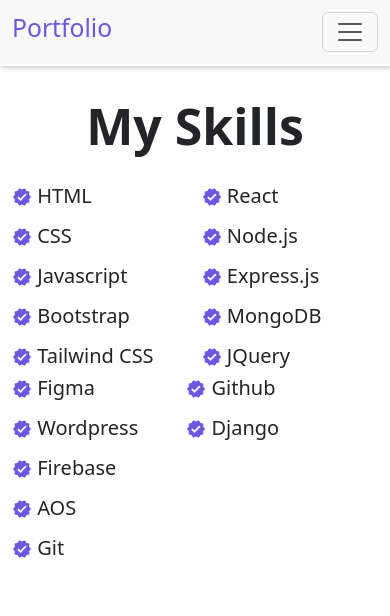
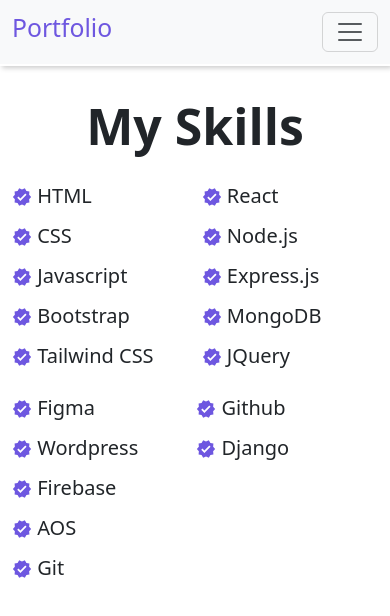
Before and after one commit to gokul-vsi/portfolio, a React (Vite) app: page /skill in a window 390 px wide. Shown: the top 616 px of the page. Built offline with nearby package versions, Linux system fonts and the light colour scheme.

Commit message:
skills-changes

```diff
--- a/src/App.css
+++ b/src/App.css
@@ -102,6 +102,12 @@
     .skill{
         margin-top: 20px !important;
     }
+    .skill-mobile{
+        margin-top: 20px !important;
+    }
+    .sk-mob{
+        margin-left: 10px !important;
+    }
 }
 .skill{
     margin-top: 60px;
--- a/src/Skill.jsx
+++ b/src/Skill.jsx
@@ -32,7 +32,7 @@
               </div>
           </div>
           <div className="col-md-6 col-lg-6">
-            <div className="second-main d-flex gap-5 ms-md-5">
+            <div className="second-main d-flex gap-5 ms-md-5 skill-mobile">
             <div className="second1 d-flex flex-column gap-2">
             <h5><MdVerified  className='verified' /> Figma</h5>
             <h5><MdVerified  className='verified' /> Wordpress</h5>
@@ -40,7 +40,7 @@
             <h5><MdVerified  className='verified' /> AOS</h5>
             <h5><MdVerified  className='verified' /> Git</h5>
             </div>
-            <div className="second2 d-flex flex-column gap-2">
+            <div className="second2 d-flex flex-column gap-2 sk-mob">
             <h5><MdVerified  className='verified' /> Github</h5>
             <h5><MdVerified  className='verified' /> Django</h5>
             </div>
```
